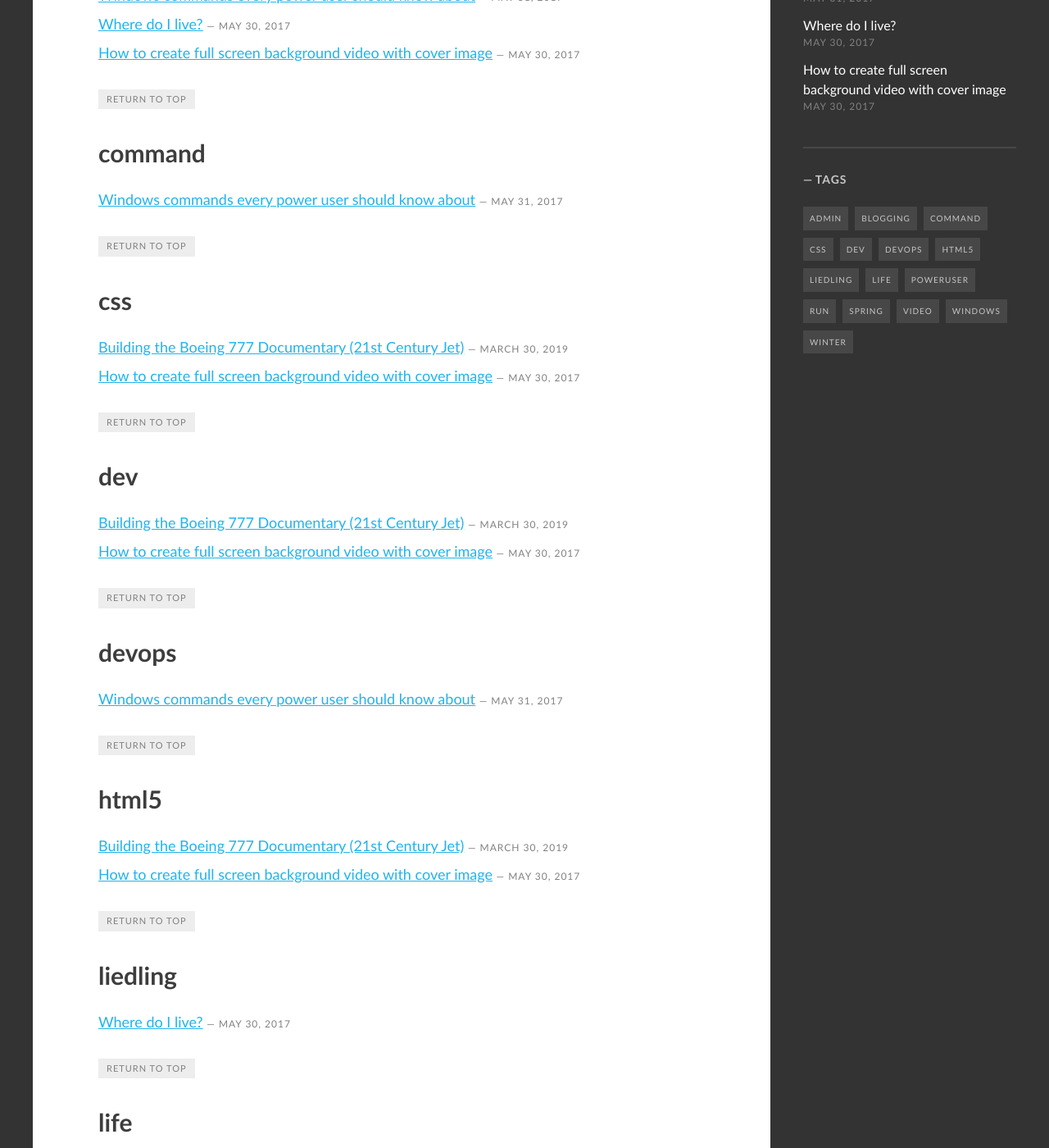
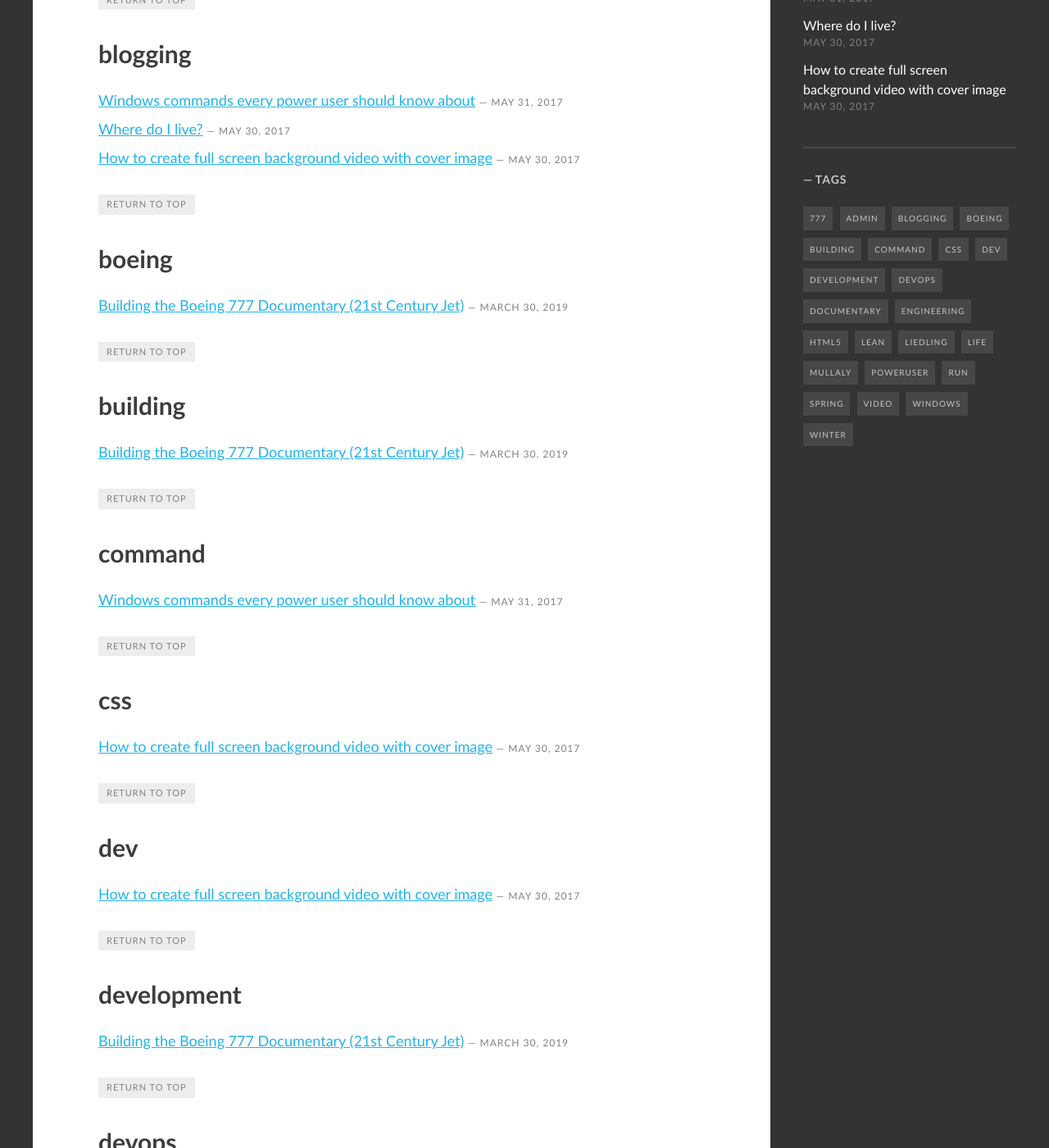
Before and after one commit to mdavid626/blog, a Jekyll site: the page built from tags/index.html, in a window 1280 px wide and 1400 px high, scrolled down 852 px. Shown: the whole window at 82% size. Built offline with Jekyll 4.4.1, drawn with Linux system fonts in a browser that asks for light colours; some web fonts are replaced; some of the changed text lies outside the part shown.

Commit message:
Update 2019-03-30-Boeing-777-documentary.md

```diff
--- a/_posts/2019-03-30-Boeing-777-documentary.md
+++ b/_posts/2019-03-30-Boeing-777-documentary.md
@@ -3,7 +3,7 @@ layout: post
 title:  "Building the Boeing 777 Documentary (21st Century Jet)"
 date:   2019-03-30
 banner_image: United_Airlines_777_N797UA_LAX.jpg
-tags: [blogging, html5, video, dev, css]
+tags: [boeing, 777, building, mullaly, lean, engineering, development, documentary]
 ---
 
 So, you want a beautiful full screen background HTML5 video on your site, don't you?
```
